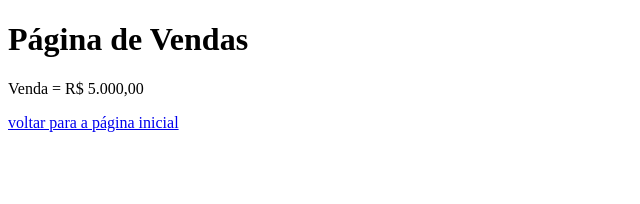
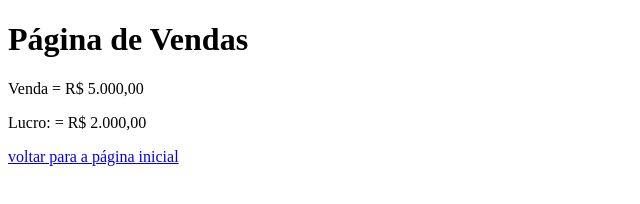
Before and after one commit to GuiSchmit/aulagithub, a plain HTML site: page vendas.html in a window 1280 px wide. Shown: the whole page, without its empty margins (0-640 px from the left). Drawn offline with Linux system fonts and the light colour scheme.

Commit message:
Update vendas e blog

```diff
--- a/vendas.html
+++ b/vendas.html
@@ -9,6 +9,7 @@
 <body>
     <h1>Página de Vendas</h1>
     <p>Venda = R$ 5.000,00</p>
+    <p>Lucro: = R$ 2.000,00</p>
     <a href="index.html">voltar para a página inicial</a>
 
 </body>
```
Also changed, not shown: blog.html (+1 -0 lines).
